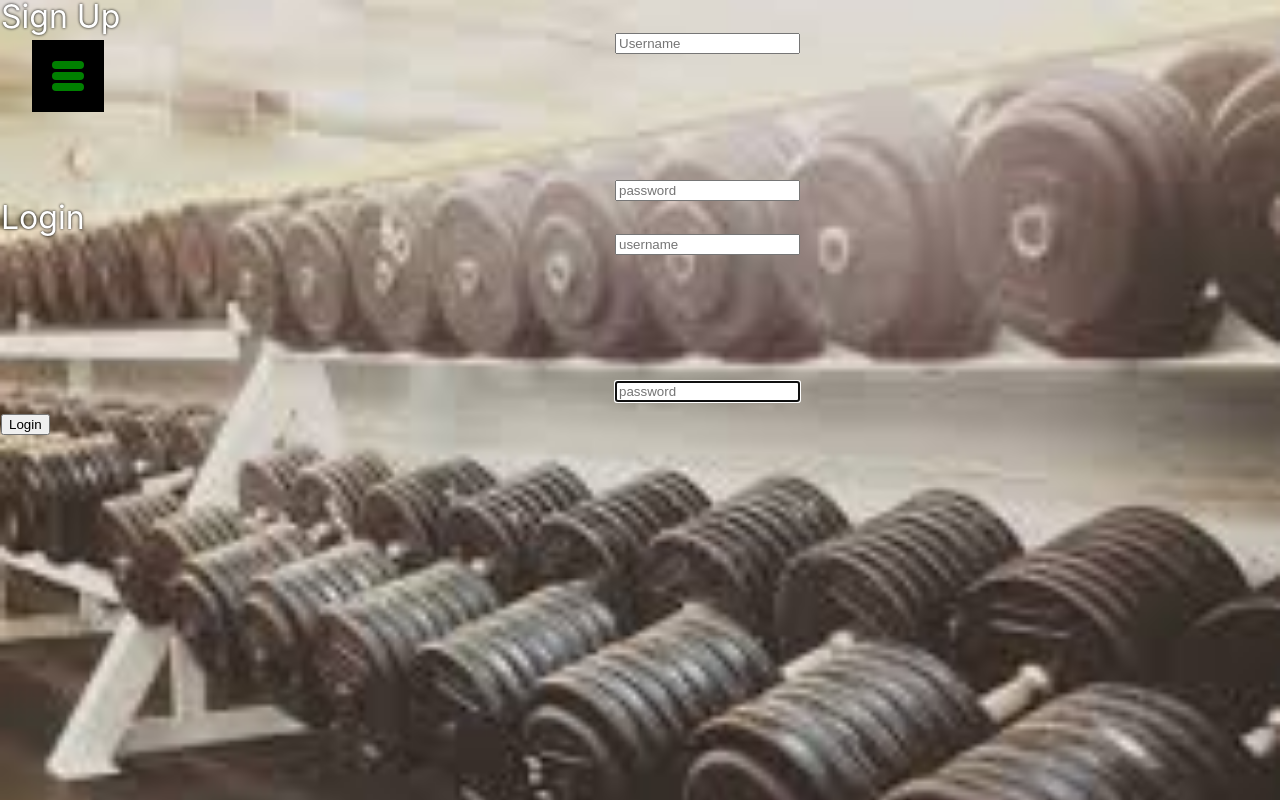
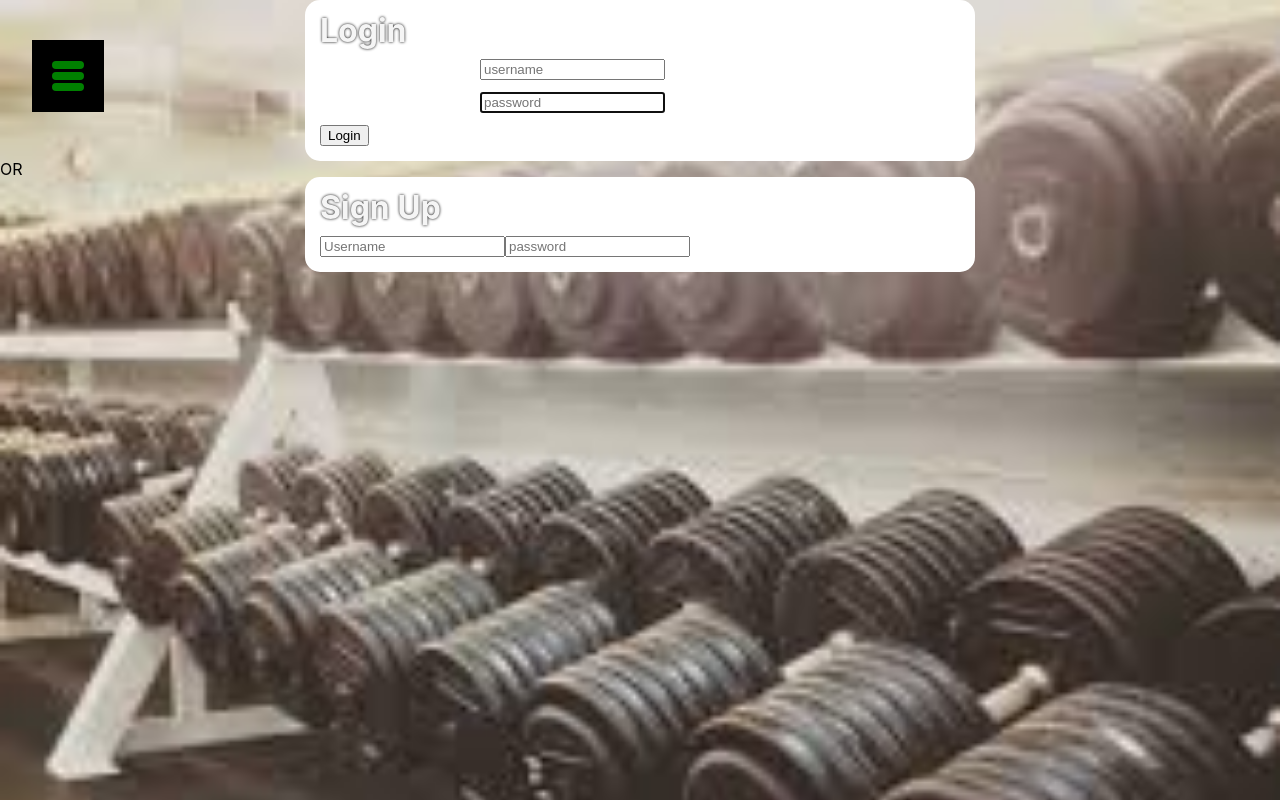
Before and after one commit to zprogrammer-code/Grow_n_Go_2.0, a React (Create React App) app: page /authentication in a window 1280 px wide. Built offline with nearby package versions, Linux system fonts and the light colour scheme.

Commit message:
I could use bootstrap but i am trying to really learn the ins and outs of css and templat

```diff
--- a/src/components/App.js
+++ b/src/components/App.js
@@ -13,6 +13,7 @@ import Routines from './routines';
 import Goals from './goals';
 import Addform from './addform';
 import Authentication from './authentication';
+import Main from './main';
 
 
 export default class App extends Component {
@@ -62,32 +63,39 @@ export default class App extends Component {
           <Route path="/routines">
             <Routines />
           </Route>
+          <Route path="/goals">
+            <Goals />
+          </Route>
           <Route path="/Login">
+            <Login />
+          </Route>
+          <Route path="/signup">
             <SignUp />
           </Route>
           <Route path="/authentication">
             <Authentication />
           </Route>
           <Route path="/Burger">
-            <SignUp />
+            <Burger />
           </Route>
           <Route path="/Menu">
-            <SignUp />
+            <Menu />
+          </Route>
+          <Route path="/addform">
+            <Addform />
           </Route>
           <Route path="/main">
-            <SignUp />
+            <Main />
           </Route>
         </Switch>
       </div>
       <div>
         <Route exact path='/' component={Home} />
-        <Route exact path='/Login' component={Login} />
-        <Route path='/signup' component={Login} />
+
         <Route path='/Workout' component={Workout} />
         <Route path='/routines' component={Routines} />
         <Route path='/goals' component={Goals} />
         <Route path='/Burger' component={Burger} />
-        <Route path='/Menu' component={Menu} />
         <Route path='/Menu' component={Menu} />
         <Route path='/addform' component={Addform} />
 
--- a/src/components/authentication.js
+++ b/src/components/authentication.js
@@ -15,8 +15,9 @@ export default class Authentication extends Component {
     render(){
         return(
             <div>
+                <Login/>
+                <h3> OR </h3>
                 <SignUp/>
-                <Login/>
             </div>
         )
     }
--- a/src/components/header.js
+++ b/src/components/header.js
@@ -11,7 +11,7 @@ function Header() {
     <div id="header">
   <h1 id="title">Grow n Go</h1>
   <div id="search">
-        <Link to="/Login"><h3 id="login" > Login</h3></Link>
+        <Link to="/authentication"><h3 id="login" > Login</h3></Link>
         <Link to="/home"><h3 id="logout" > Logout</h3></Link>
         <form>
          <input type="search" name="q" placeholder="Search query"></input>
--- a/src/components/signup.js
+++ b/src/components/signup.js
@@ -60,7 +60,7 @@ export default class SignUp extends Component {
       render(){
   return (
     <>
-    <div className="Login">
+    <div className="SignUp">
       <h1>Sign Up</h1>
     <form onSubmit={this.handleSubmit}>
       <input
--- a/src/components/style.css
+++ b/src/components/style.css
@@ -282,23 +282,81 @@ transform: rotate(120deg)  rotate(0);
         padding: 40px;
     }
 
+
+    .SignUp {
+
+        color: white;
+        text-shadow: 0 0 3px black;
+        /* float: center; */
+        padding: 0px;
+        margin: 1px;
+        font-size: xx-large;
+
+
+          background-color:white;
+
+          color: whitesmoke;
+          font-weight:bold;
+          font-size: xx-large;
+          width: 80%;
+          height: 300px;
+          margin: 20px auto 40px;
+          height: 35%;
+          width: 50%;
+          overflow: auto;
+          margin: auto;
+          /* position: absolute; */
+          top: 0;
+          left: 0;
+          bottom: 0;
+          right: 0;
+          border-radius: 15px;
+          padding: 15px;
+
+        }
+
+
     .Login {
     color: white;
     text-shadow: 0 0 3px black;
-    float: center;
+    /* float: center; */
     padding: 0px;
     margin: 1px;
     font-size: xx-large;
+
+
+      background-color:white;
+
+      color: whitesmoke;
+      font-weight:bold;
+      font-size: xx-large;
+      width: 80%;
+      height: 300px;
+      margin: 20px auto 40px;
+      height: 35%;
+      width: 50%;
+      overflow: auto;
+      margin: auto;
+      /* position: absolute; */
+      top: 0;
+      left: 0;
+      bottom: 0;
+      right: 0;
+      border-radius: 15px;
+      padding: 15px;
+
     }
 
-    .Login form {
+    /* .Login form {
         display: flex;
         flex-direction: column;
         justify-content: space-between;
         align-items: flex-end;
         width: 50vw;
         height: 21vh;
-    }
+
+
+    } */
 
     .Login > form > div {
         display: flex;
@@ -321,14 +379,6 @@ transform: rotate(120deg)  rotate(0);
     .Center-Block {
         background-color: black;
         opacity: 0.7;
-    }
-
-    #workOutForm {
-        height: 100vh;
-        width: 100vw;
-        display: flex;
-        align-items: center;
-        justify-content: center;
     }
 
     .Center-Container {
```
